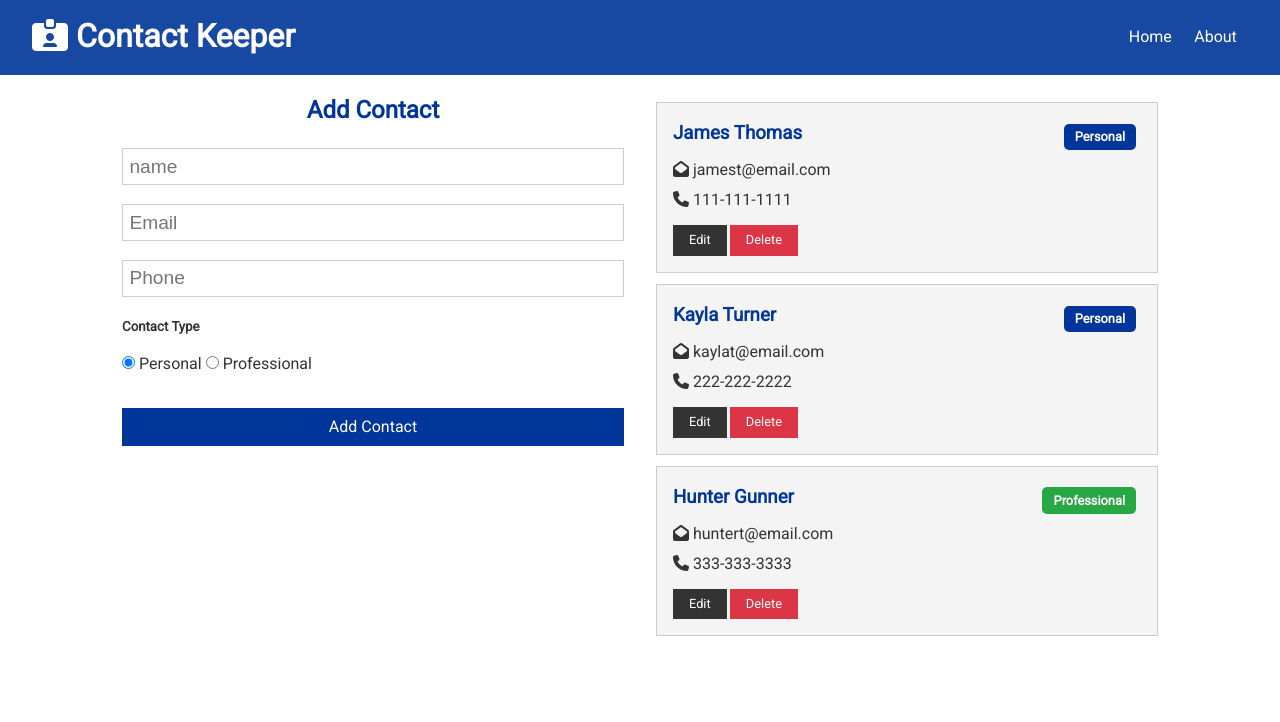
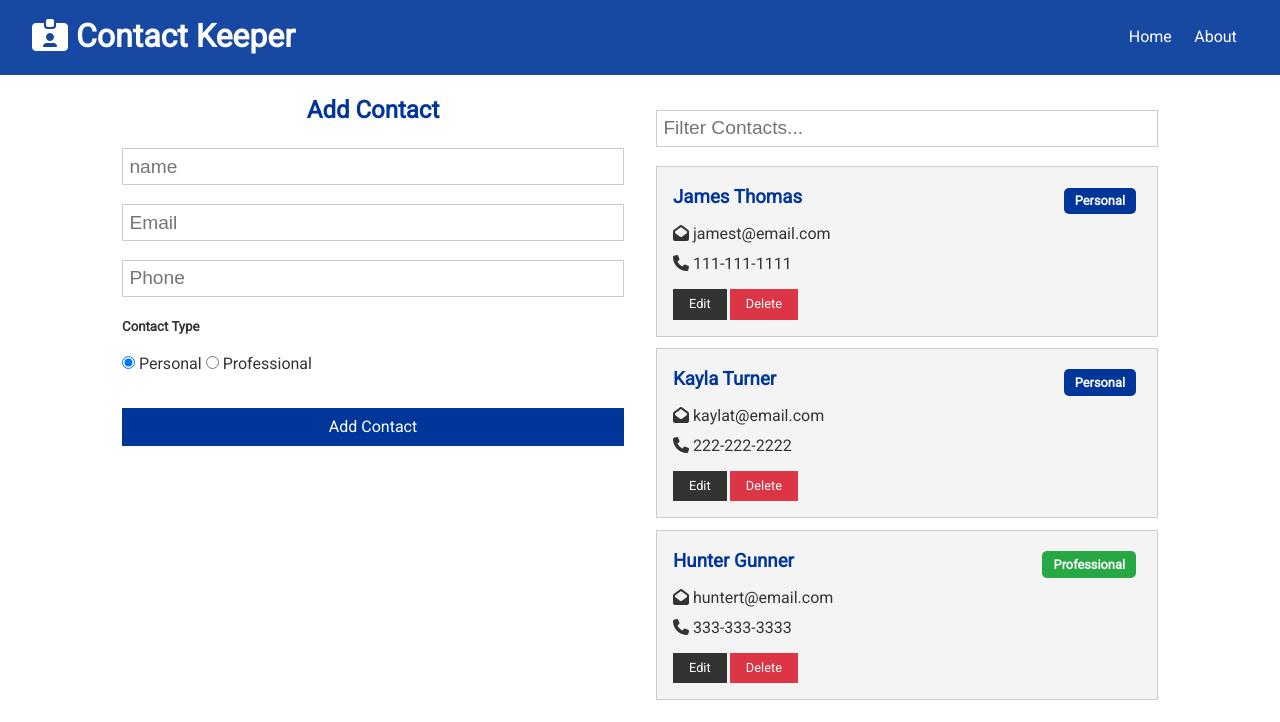
Before and after one commit to JamesFThomas/Contact-List, a React (Create React App) app in the folder client/: page / in a window 1280 px wide. Shown: the top 722 px of the page. Built offline with nearby package versions, Linux system fonts and the light colour scheme.

Commit message:
(add) contact filter form created and app will display filtered contacts

```diff
--- /dev/null
+++ b/client/src/components/contacts/ContactFilter.js
@@ -0,0 +1,39 @@
+// Import React package and hooks
+import React, { useContext, useRef, useEffect } from 'react'
+// Import contact context to access contact state actions/variables
+import ContactContext from '../../context/contact/contactContext'
+
+const ContactFilter = () => {
+  // Initialize Contact context in component
+  const contactContext = useContext(ContactContext);
+  // Destructor actions/values from contactContext state
+  const { filterContacts, clearFilter, filtered } = contactContext;
+  // Initialize userRef value
+  const text = useRef('')
+
+  // Function to autmatically reset filter input filed to blank
+  useEffect(()=>{
+    if(filtered === null){
+      text.current.value = '';
+    }
+    else{}
+  }, [ ]);
+
+  // Function to filter contacts displayed by name or email
+  const onChange = e => {
+    if(text.current.value !== ''){
+      filterContacts(e.target.value)
+    }
+    else {
+      clearFilter();
+    }
+  };
+
+  return (
+    <form>
+      <input ref={text} type='text' placeholder='Filter Contacts...' onChange={onChange}/>
+    </form>
+  )
+}
+
+export default ContactFilter;
--- a/client/src/components/contacts/Contacts.js
+++ b/client/src/components/contacts/Contacts.js
@@ -9,15 +9,24 @@
   // Initiate contact context in the component to access contact state variables/methods
   const contactContext = useContext(ContactContext);
 
-  // Deconstruct state variable from contact context
-  const { contacts } = contactContext;
+  // Deconstruct state actions/variables from contact context
+  const { contacts, filtered } = contactContext;
 
+  // Conditional message prompting user to enter contact if none are persisted
+  if(!contacts.length){
+    return <h4> PLease enter a contact</h4>
+  }
 
   return (
     <Fragment>
-      {contacts.map((contact) => (
-        < ContactItem key={contact.id} contact={contact}/>
-      ))}
+      {/* Conditionally render filtered contacts array based on contact state "filtered" key value */}
+      {filtered !== null
+        ? filtered.map(contact => (
+          < ContactItem key={contact.id} contact={contact}/>
+          ))
+        : contacts.map((contact) => (
+          < ContactItem key={contact.id} contact={contact}/>
+        ))}
     </Fragment>
   )
 }
--- a/client/src/components/pages/Home.js
+++ b/client/src/components/pages/Home.js
@@ -4,6 +4,8 @@
 import Contacts from '../contacts/Contacts';
 // Import ContactForm Component
 import ContactForm from '../contacts/ContactForm'
+//Import
+import ContactFilter from '../contacts/ContactFilter'
 
 
 const Home = () => {
@@ -13,6 +15,7 @@
         <ContactForm />
       </div>
       <div>
+        <ContactFilter />
         <Contacts />
       </div>
     </div>
```
Also changed, not shown: 1 other file (tests, documents, lock files or other folders).
